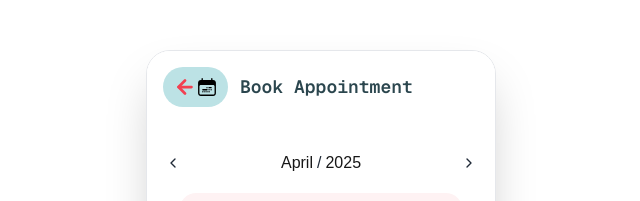
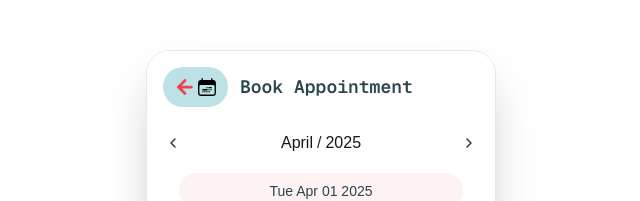
Before and after one commit to OluwaJudah/blissfulBirth, a Next.js app: page /confirm-appointment in a window 1280 px wide. Shown: the top 201 px of the page, without its empty margins (319-959 px from the left). Built offline with nearby package versions, Linux system fonts and the light colour scheme.

Commit message:
refactor: updated styling for next appointment, headers and times for timeslot

```diff
--- a/components/(protected)/appointments/NextAppointment.tsx
+++ b/components/(protected)/appointments/NextAppointment.tsx
@@ -25,7 +25,7 @@ const NextAppointment = () => {
             </div>
             <div className="flex gap-3 items-center">
               <Image src="/pin.svg" height={23} width={23} alt="pin" />
-              <p className="font-sans font-medium text-black text-sm">
+              <p className="font-sans font-medium text-black text-sm md:tracking-normal tracking-tight">
                 200 Sanders Creek Rd, Joha...
               </p>
             </div>
--- a/components/(protected)/confirm-appointment/Header.tsx
+++ b/components/(protected)/confirm-appointment/Header.tsx
@@ -4,7 +4,7 @@ import Image from "next/image";
 
 const Header = () => {
   return (
-    <div style={{ zIndex: 999 }} className="pb-[20px] sticky top-0">
+    <div style={{ zIndex: 999 }} className=" sticky top-0">
       <div className="px-4 flex content-center justify-between py-4 bg-white">
         <div className="flex items-center gap-3">
           <BackButtonWrapper url="/home">
--- a/components/(protected)/confirm-appointment/Times.tsx
+++ b/components/(protected)/confirm-appointment/Times.tsx
@@ -19,7 +19,7 @@ const Times = ({
               : "bg-white border border-turquoise-100 hover:bg-pinklet-500 hover:text-white text-turquoise-900";
           return (
             <div key={t} className="relative">
-              <div className="absolute -right-1 -top-2 w-[20] h-[20] bg-pinklet-300 text-black rounded-full text-center font-semibold text-sm">
+              <div className="absolute -right-1 -top-2 w-[20px] h-[20px] bg-pinklet-300 text-black rounded-full text-center font-semibold text-sm">
                 4
               </div>
               <button
--- a/components/(protected)/home/NextAppointment.tsx
+++ b/components/(protected)/home/NextAppointment.tsx
@@ -25,7 +25,7 @@ const NextAppointment = () => {
             </div>
             <div className="flex gap-3 items-center">
               <Image src="/pin.svg" height={23} width={23} alt="pin" />
-              <p className="font-sans font-medium text-black text-sm">
+              <p className="font-sans font-medium text-black text-sm md:tracking-normal tracking-tight">
                 200 Sanders Creek Rd, Joha...
               </p>
             </div>
```
